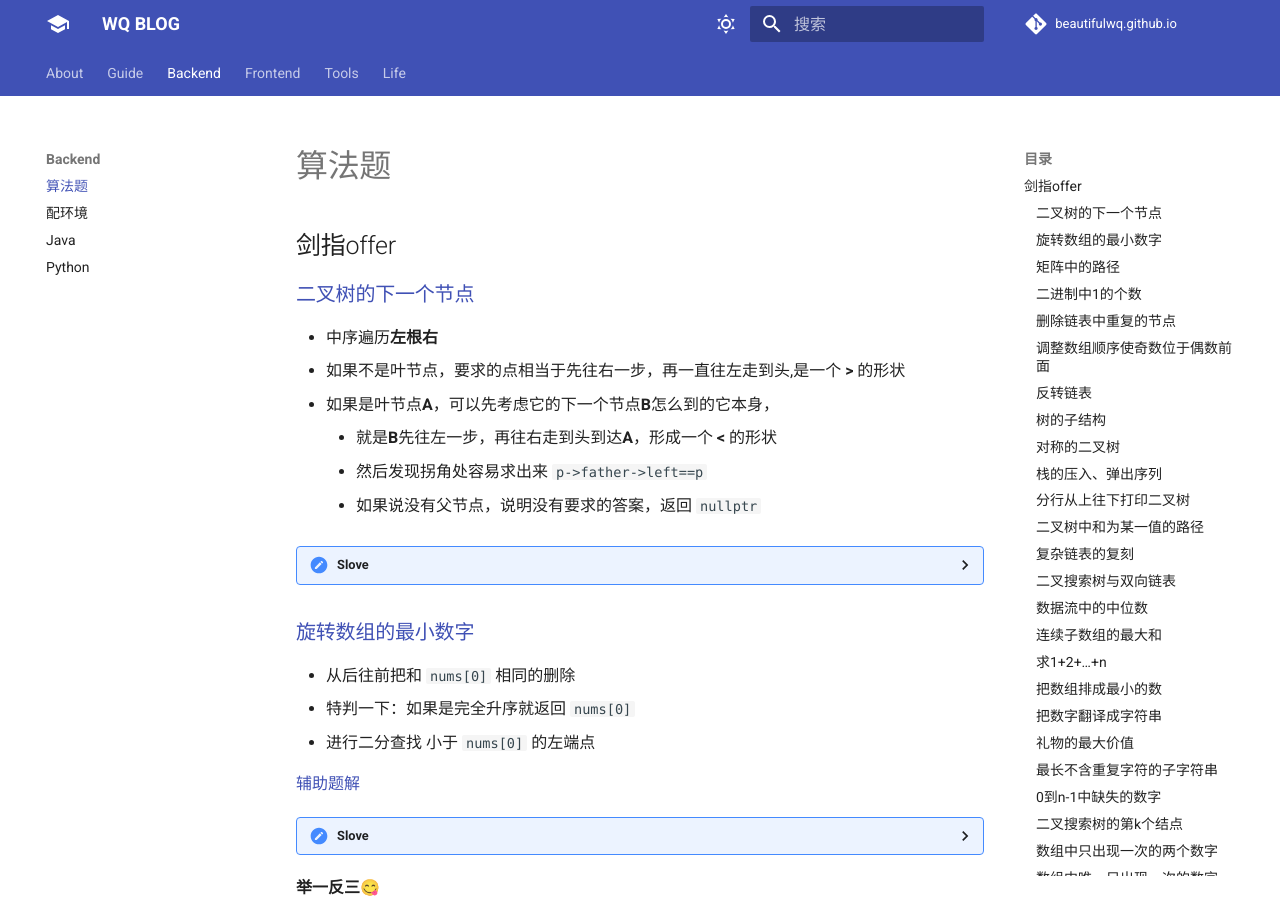
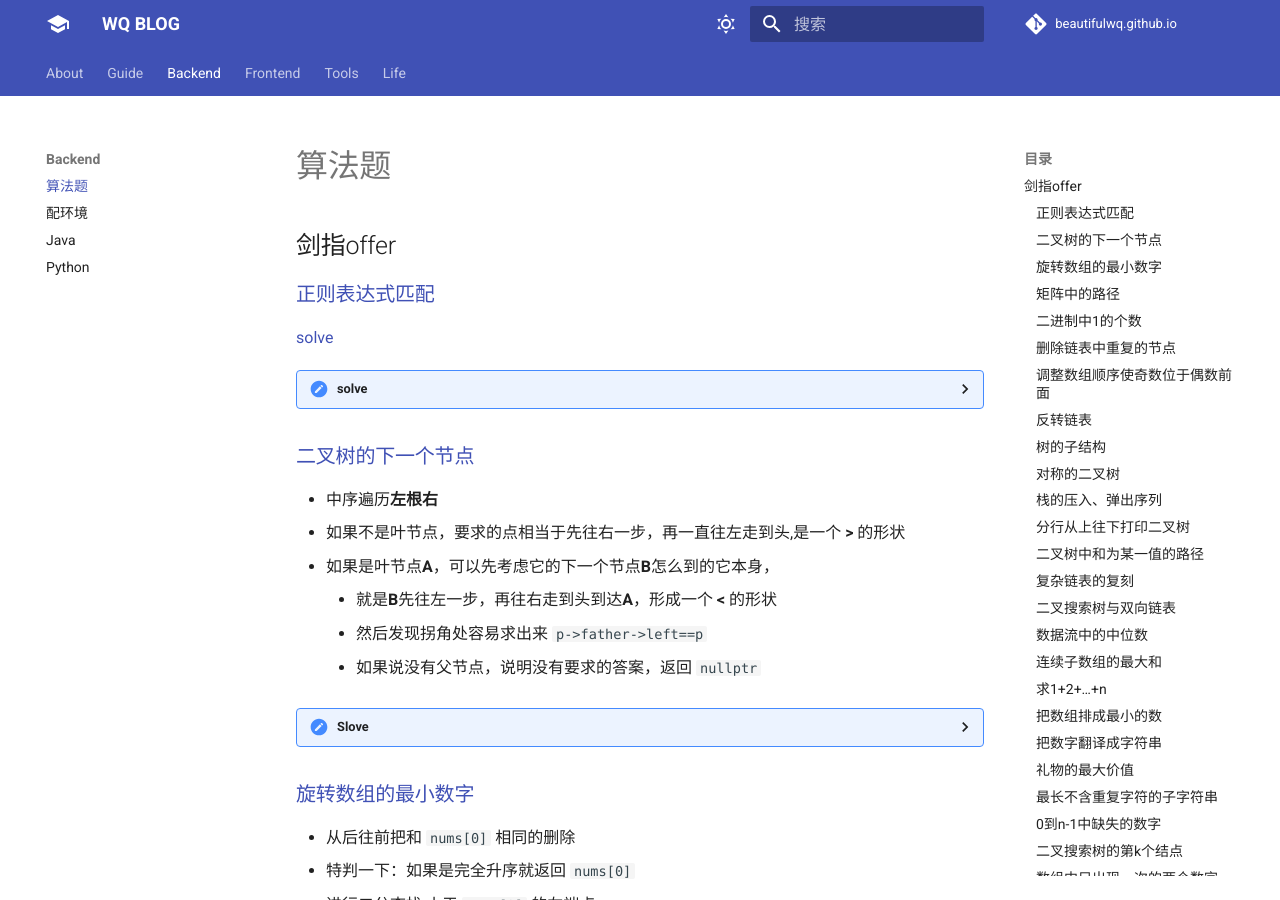
Before and after one commit to edwardwq301/wqtech, an MkDocs documentation site: the page built from docs/backend/algorithm.md, in a window 1280 px wide and 900 px high. Built offline with MkDocs 1.6.1 and Material for MkDocs 9.7.7, drawn with Linux system fonts in a browser that asks for light colours; some web fonts are replaced; comment, search, counter and statistics services are not loaded; some of the changed lines change nothing that is shown.

Commit message:
正则表达式匹配

````diff
--- a/docs/backend/algorithm.md
+++ b/docs/backend/algorithm.md
@@ -3,6 +3,38 @@ comments: true
 ---
 
 ## 剑指offer
+
+### [正则表达式匹配](https://www.acwing.com/problem/content/28/)
+
+[solve](https://www.acwing.com/solution/content/3390/)
+
+??? "solve"
+    ```cpp
+    class Solution {
+    public:
+        bool isMatch(string str, string pattern) {
+            vector<vector<bool>> dp(str.length() + 1, vector(pattern.size() + 1, false));
+            dp[0][0] = true;
+            for (int i = 0; i <= str.length(); i++)
+                for (int j = 1; j <= pattern.size(); j++) {
+                    if ((i > 0) &&
+                        (pattern[j - 1] == '.' ||
+                        pattern[j - 1] != '*' && pattern[j - 1] == str[i - 1]))
+                        dp[i][j] = dp[i - 1][j - 1];
+                    else if (pattern[j - 1] == '*') {
+                        if (j > 1 && dp[i][j - 2] == true)
+                            dp[i][j] = true;
+                        else if ((i > 0 && j > 1) &&
+                                (pattern[j - 2] == str[i - 1] || pattern[j - 2] == '.')
+                                && dp[i - 1][j] == true)
+                            dp[i][j] = true;
+                    }
+                }
+            return dp[str.length()][pattern.size()];
+
+        }
+    };
+    ```
 
 ### [二叉树的下一个节点](https://www.acwing.com/problem/content/description/31/)
 
````
